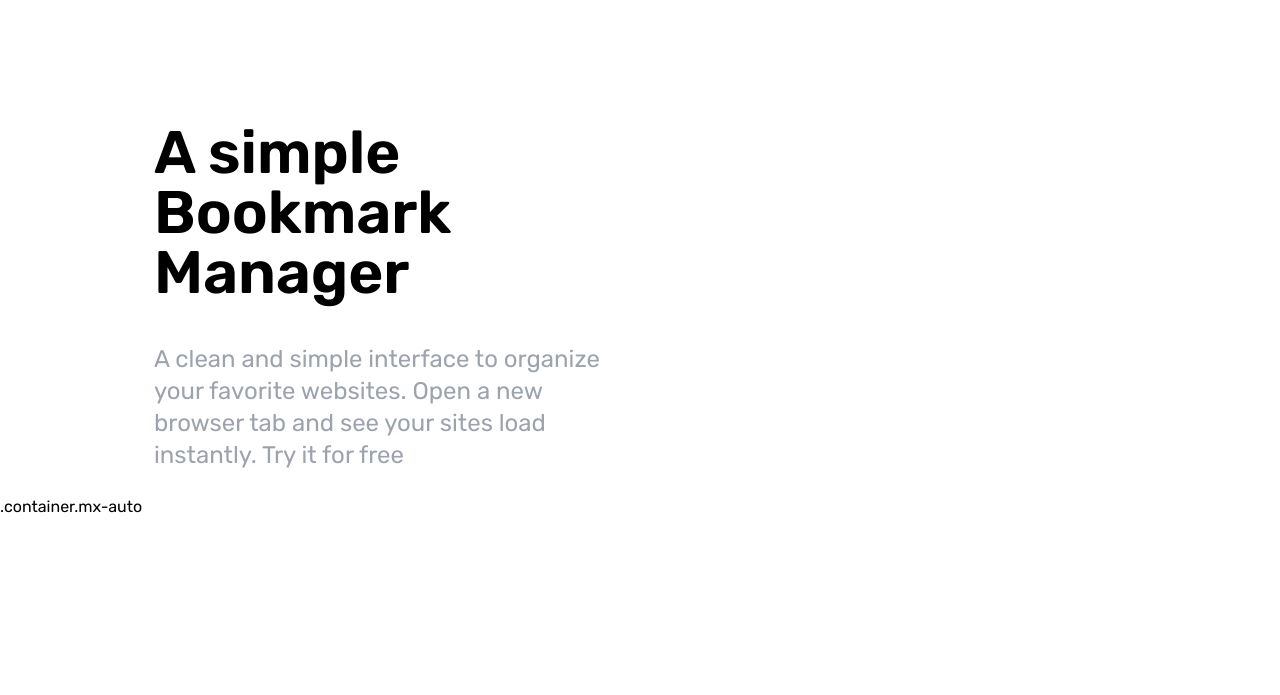
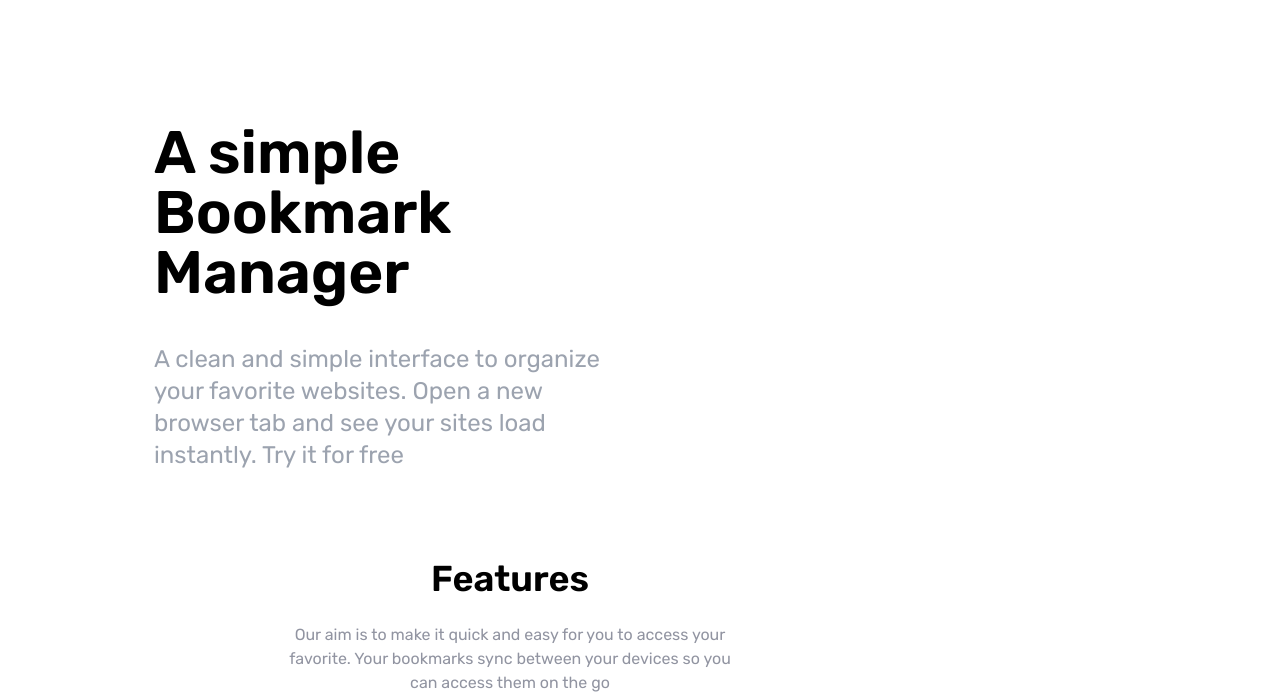
Before and after one commit to zainabturkmen/bookmark, a website: page index.html in a window 1280 px wide. Shown: the part 105-800 px from the top of the page. Drawn offline with Linux system fonts and the light colour scheme.

Commit message:
Adding Some Changes

```diff
--- a/index.html
+++ b/index.html
@@ -65,7 +65,14 @@
 
     <!-- Features -->
     <section id="features">
-      .container.mx-auto
+      <div class="container mx-auto mt-16 px-6 md:mx-0">
+        <h2 class="mb-6 text-4xl font-semibold text-center">Features</h2>
+        <p class="max-w-md mx-auto text-center text-grayishBlue">
+          Our aim is to make it quick and easy for you to access your favorite.
+          Your bookmarks sync between your devices so you can access them on the
+          go
+        </p>
+      </div>
     </section>
 
     <!-- Features Tabs -->
```
Also changed, not shown: css/style.css.
